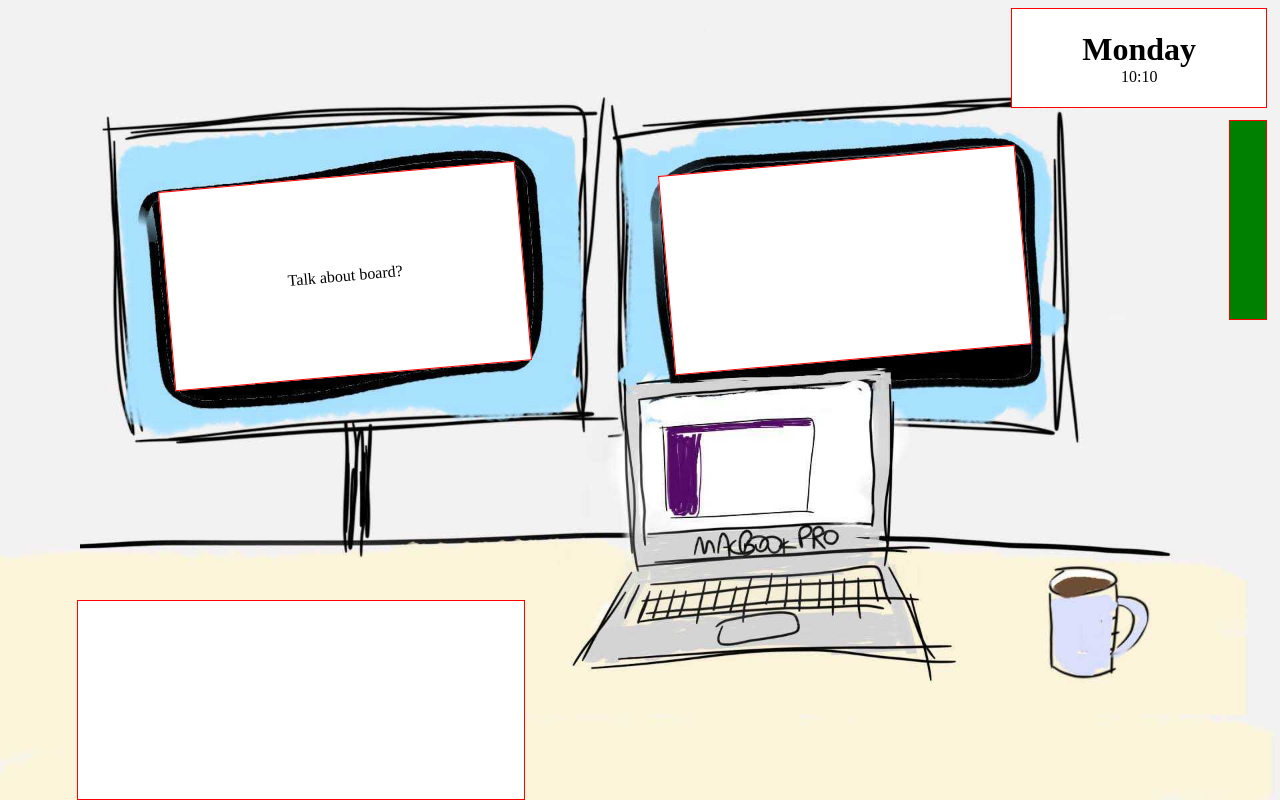
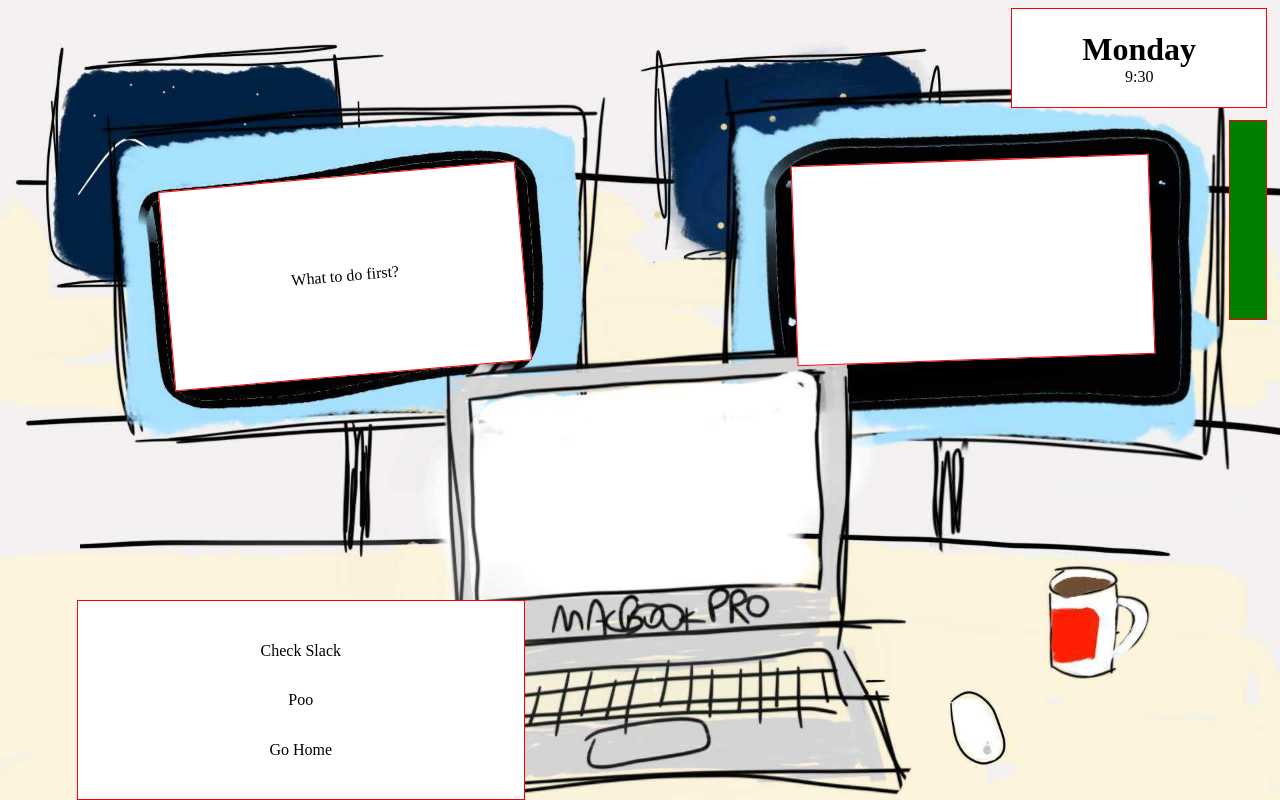
Before and after one commit to TashanDuncan/happy-paths, a Svelte app: page / in a window 1280 px wide. Both pictures are taken after a click on the button "start". Built offline with nearby package versions, Linux system fonts and the light colour scheme.

Commit message:
change time and refactor

```diff
--- a/src/App.svelte
+++ b/src/App.svelte
@@ -5,14 +5,16 @@
   import LeftMonitor from "./lib/LeftMonitor.svelte";
   import Overlay from "./lib/Overlay.svelte";
   import RightMonitor from "./lib/RightMonitor.svelte";
-  import Time from "./lib/Time.svelte";
+  import Time from './lib/Time.svelte'
 
-  let backGroundImg = "images/officeDesk.jpg";
+  let backGroundImg = "images/newOfficeDesk.jpg";
 
   $: health = 100;
   $: storyText = "";
   $: choiceSelection = [];
-
+  $: timeIncrease = 0
+  $: mins = 0
+  $: hours = 9;
   function handleHealth(energy): void {
     health += energy
   }
@@ -23,22 +25,31 @@
     alert("GAME OVER! We will put a game over overlay here:) ");
   }
 
+  function timer() {
+    mins += timeIncrease;
+    if (mins === 60) {
+      mins = 0;
+      hours++;
+    }
+  }
+
   function act(scenario) {
     const currentScenario = gameConfig.filter(
       (config) => config.scenario === scenario
     )[0];
 
+    timeIncrease = currentScenario?.timeIncrease
     storyText = currentScenario.prompt;
     choiceSelection = currentScenario.options;
   }
 </script>
 
 <main class="parent">
-  <Overlay {act} />
+  <Overlay {act} {timer} />
   <img src={backGroundImg} alt="office background" class="background-image" />
-  <Time />
+  <Time {timeIncrease} {mins}{hours}/>
   <Energy {health} />
   <LeftMonitor {storyText} />
   <RightMonitor />
-  <Choices {act} {handleHealth} {choiceSelection} />
+  <Choices {act} {handleHealth} {choiceSelection} {timer} />
 </main>
--- a/src/app.css
+++ b/src/app.css
@@ -56,10 +56,10 @@
 }
 .parent .box.right-monitor {
   top: 20%;
-  right: 20%;
+  right: 10%;
   width: 28vw;
   height: 200px;
-  transform: rotate(-5deg);
+  transform: rotate(-2deg);
 }
 .parent .box.laptop {
   top: 50%;
--- a/src/lib/Choices.svelte
+++ b/src/lib/Choices.svelte
@@ -2,15 +2,9 @@
   import { each } from "svelte/internal";
 
 
-  /**
-   * TODO: Have Choices Passed in as Array Or Object
-   */
-  export let handleHealth, choiceSelection, act
 
-  enum Health{
-    INCREASE = 'inc',
-    DECREASE = 'dec'
-  }
+  export let handleHealth, choiceSelection, act, timer
+
 
 </script>
 
@@ -18,7 +12,7 @@
 <div class="box menu">
   <div class="choice-box">
     {#each Object.entries(choiceSelection) as [option, energy]}
-          <button class="choice" on:click={handleHealth(energy)} on:click={act(option)}>{option}</button>
+          <button class="choice" on:click={handleHealth(energy)} on:click={act(option)} on:click={timer()}>{option}</button>
     {/each}
   </div>
 </div>
--- a/src/lib/Overlay.svelte
+++ b/src/lib/Overlay.svelte
@@ -5,7 +5,7 @@
     visible = !visible
 }
 
-export let act
+export let act, timer
 </script>
 
 {#if visible}
@@ -17,8 +17,10 @@
     to the end of the week?
   </p>
   <button
-  on:click={act('Stand up')}
+  on:click={act('Start')}
+  on:click={timer()}
   on:click={hideOverlay}
+
 
 
   >start</button>
--- a/src/lib/Time.svelte
+++ b/src/lib/Time.svelte
@@ -1,27 +1,22 @@
 <script lang="ts">
-  let mins = 0;
-  let hours = 9;
+  export let mins
+  export let hours
 
-  function timer() {
-    mins += 10;
-    if (mins === 60) {
-      mins = 0;
-      hours++;
-    }
-  }
+
+
 
   $: if(hours === 18){
     alert('GAME OVER! We will put a game over overlay here:) ')
   }
   //currently set to add 10 mins each second. should probably slow this down in live
-  setInterval(timer, 1000);
+  //setInterval(timer, 1000);
 
-  $: time = `${hours}:${mins === 0 ? "00" : mins}`;
+  // $: time = `${hours}:${mins === 0 ? "00" : mins}`;
 </script>
 
 <div class="box date">
   <h1>Monday</h1>
-  <span>{time}</span>
+  <span>{hours}:{mins === 0 ? "00" : mins}</span>
 </div>
 
 <style>
--- a/src/lib/gameConfig.ts
+++ b/src/lib/gameConfig.ts
@@ -1,11 +1,22 @@
-export const gameConfig = [
+interface GameConfig {
+  id: number;
+  scenario: string;
+  prompt?: string;
+  options: { [key: string]: number};
+  random: boolean;
+  timeIncrease: number
+}
+
+export const gameConfig: GameConfig[] = [
   {
     id: 1,
     scenario: "Stand up",
     prompt: "Talk about board?",
     options: {
       "": -10
-    }
+    },
+    random: false,
+    timeIncrease: 30
   },
   {
     id:2,
@@ -17,34 +28,13 @@
       "Go Home": -100
     },
     random: false,
-  },
-  {
-    id:3,
-    scenario: "Check Slack",
-    possibleNextEvent: [5,6,7,8]
-    // backend event
-  },
-  {
-    id:10,
+    timeIncrease: 30
 
   },
-  {
-  },
-  {
-    scenario: "Poo",
-    prompt: "The dragon breathes fire!",
-    options: ["Duck", "Jump"],
-    energy: -10
-  },
-  {
-    scenario: "Duck",
-    prompt: "The dragon breathes fire!",
-    options: ["Run", "Jump"],
-    energy: -10
-  },
-  {
-    scenario: "Fire",
-    prompt: "The fire alarm just went off!",
-    options: ["Run", "Chill, it's probably just a drill."]
-  }
+  // {
+  //   id:3,
+  //   scenario: "Check Slack",
+  //   possibleNextEvent: [5,6,7,8]
+  //   // backend event
+  // },
 ];
```
Also changed, not shown: src/lib/possibleNextEvent.ts (added, +13 -0 lines), public/images/newOfficeDesk.jpg (added).
